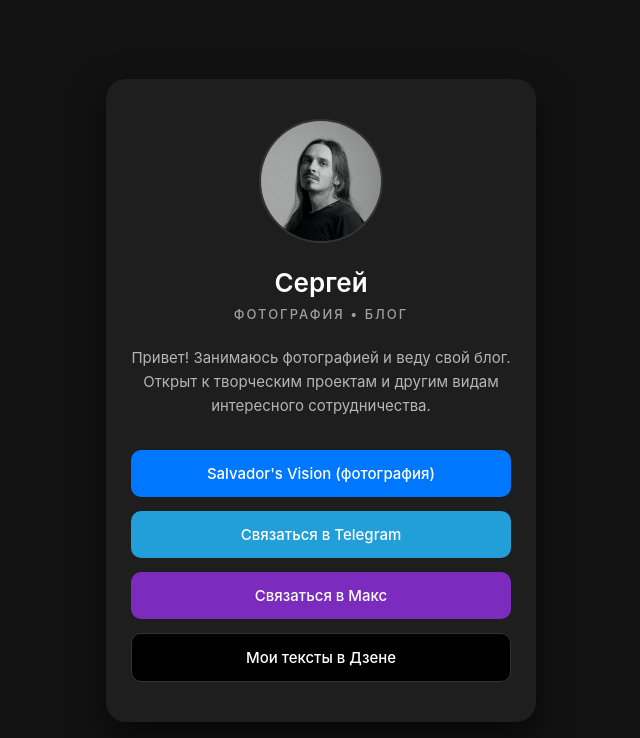
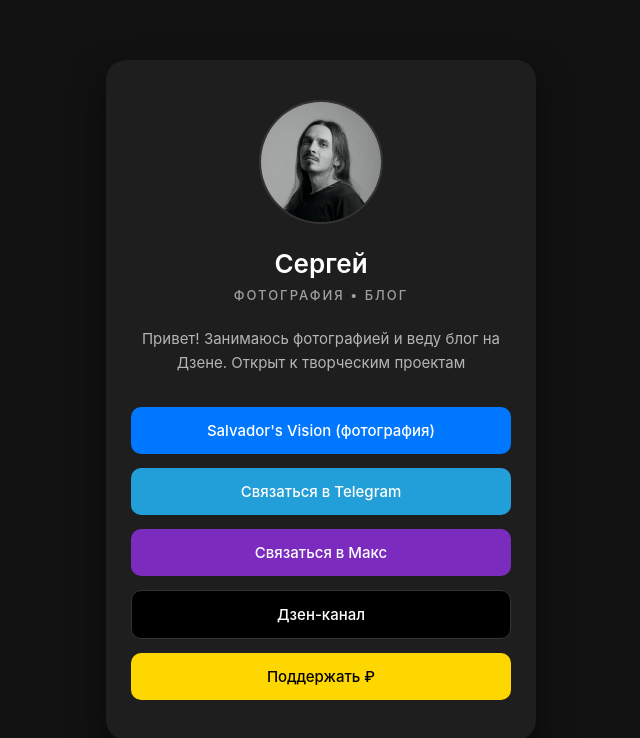
Before and after one commit to salvador-ekb/salvador-ekb.github.io, a plain HTML site: page index.html in a window 1280 px wide. Shown: the whole page, without its empty margins (319-959 px from the left). Drawn offline with Linux system fonts and the light colour scheme.

Commit message:
Update index.html

```diff
--- a/index.html
+++ b/index.html
@@ -53,18 +53,16 @@
         .btn-tg { background-color: #229ED9; color: #ffffff; }
         .btn-max { background-color: #7B2CBF; color: #ffffff; }
         .btn-dzen { background-color: #000000; color: #ffffff; border: 1px solid #333333; }
+        .btn-donate { background-color: #FFD700; color: #000000; } /* Новый стиль для кнопки доната */
     </style>
 </head>
 <body>
 
-    <!-- ========================================================================= -->
-    <!--  ГЛАВНЫЕ НАСТРОЙКИ ВИЗИТКИ (МЕНЯЙТЕ ТЕКСТ И ССЫЛКИ МЕЖДУ КАВЫЧКАМИ) -->
-    <!-- ========================================================================= -->
     <script>
         const MY_PANEL = {
             name: "Сергей",
             subtitle: "Фотография • Блог",
-            description: "Привет! Занимаюсь фотографией и веду свой блог. Открыт к творческим проектам и другим видам интересного сотрудничества.",
+            description: "Привет! Занимаюсь фотографией и веду блог на Дзене. Открыт к творческим проектам",
 
             // ФОТО: когда загрузите аватарку на сайт, поменяйте слово false на true (без кавычек)
             showPhoto: true,
@@ -74,14 +72,11 @@
                 { name: "Salvador's Vision (фотография)",          url: "https://vk.com/slvdr_foto",  style: "btn-vk" },
                 { name: "Связаться в Telegram",  url: "https://t.me/Salvador_Ekb",  style: "btn-tg" },
                 { name: "Связаться в Макс",      url: "https://max.ru/u/f9LHodD0cOIUp4wCdV8kGz5sJE1VtofuwWdZ9Cl3CFonyMXC98Pj0dxXDjg",  style: "btn-max" },
-                { name: "Мои тексты в Дзене", url: "https://dzen.ru/poletrazuma_ekb",  style: "btn-dzen" }
+                { name: "Дзен-канал", url: "https://dzen.ru/poletrazuma_ekb",  style: "btn-dzen" },
+                { name: "Поддержать ₽", url: "https://www.tbank.ru/cf/6VtqD9sZ6Ei",  style: "btn-donate" } /* Новая кнопка */
             ]
         };
     </script>
-    <!-- ========================================================================= -->
-
-
-    <!-- ТЕХНИЧЕСКАЯ ЧАСТЬ (ОНА СТРОИТ САЙТ НА ОСНОВЕ НАСТРОЕК ВЫШЕ, ЕЁ НЕ ТРОГАЕМ) -->
     <div class="card">
         <div class="avatar" id="avatar-box">📸</div>
         <h1 id="name-box"></h1>
```
